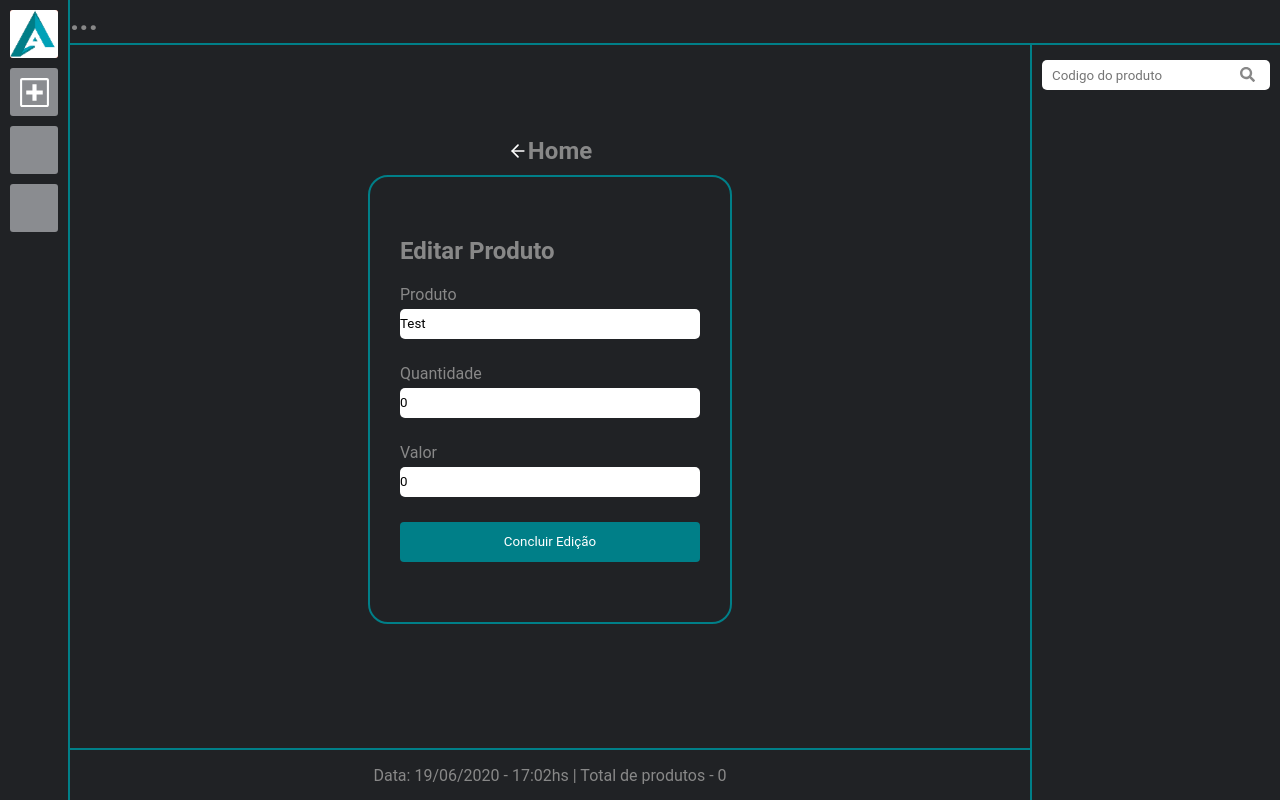
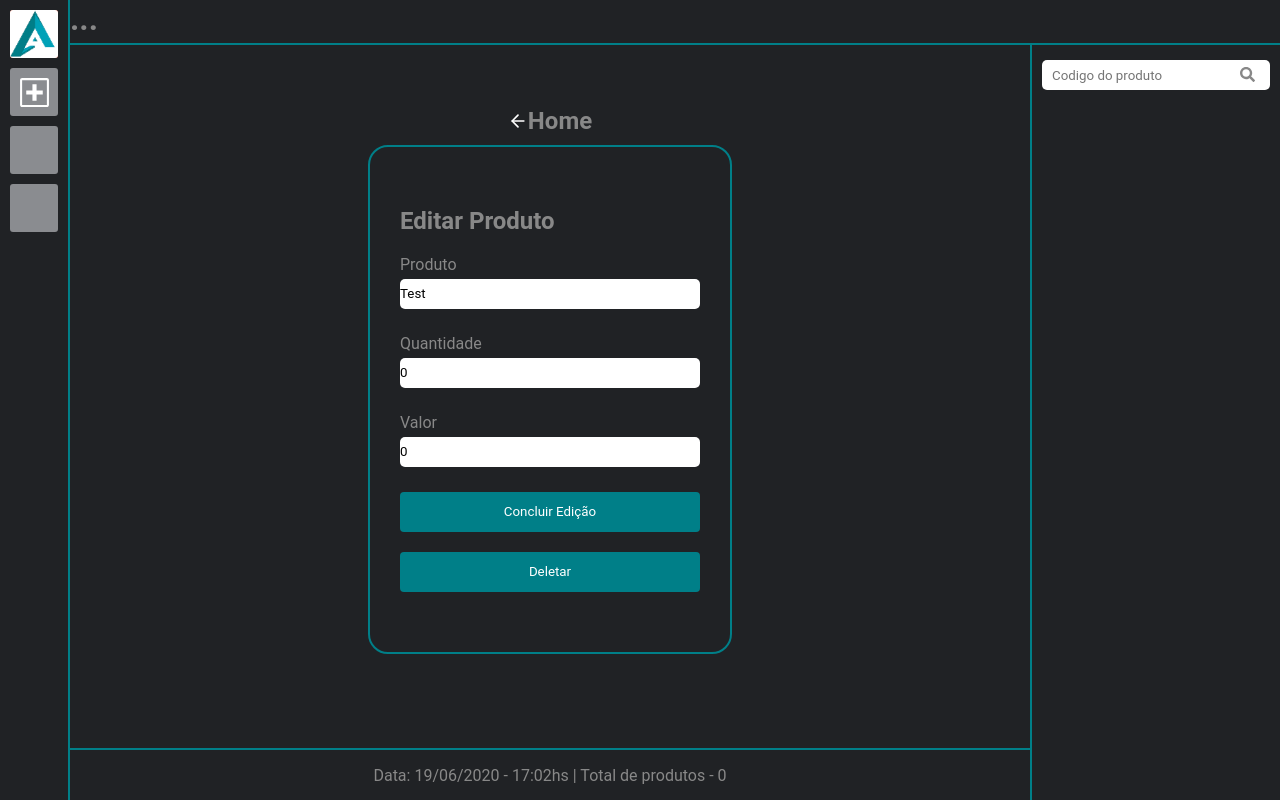
Before and after one commit to diogens/desafio, a React (Create React App) app: page /edit/1 in a window 1280 px wide. Built offline with nearby package versions, Linux system fonts and the light colour scheme; no server answers.

Commit message:
feat: delete em pesquisa e edição de produto

```diff
--- a/src/components/ListProduto/index.tsx
+++ b/src/components/ListProduto/index.tsx
@@ -1,4 +1,4 @@
-import React, { useState, ChangeEvent } from "react";
+import React, { useState, ChangeEvent, MouseEvent } from "react";
 import { FaSearch } from "react-icons/fa";
 
 import { api } from "../../services";
@@ -15,10 +15,10 @@ const ListProduto: React.FC = () => {
     valor: 0,
   });
 
-  const { id, nome, quantidade, valor } = produto;
+  async function handleDelete(event: MouseEvent) {
+    const { id, nome, quantidade, valor } = produto;
+    console.log("oi", event);
 
-  async function handleDelete(event: ChangeEvent<HTMLButtonElement>) {
-    console.log("oi", event);
     const data = {
       id,
       nome,
@@ -28,9 +28,11 @@ const ListProduto: React.FC = () => {
 
     console.log(data);
 
-    /* await api.delete("/api/produto");
+    await api.delete("/api/produto", { data }).then((response) => {
+      console.log(response.data);
+    });
 
-    alert("Produto deletado"); */
+    alert("Produto deletado");
   }
 
   async function handleInputChange(event: ChangeEvent<HTMLInputElement>) {
@@ -72,7 +74,7 @@ const ListProduto: React.FC = () => {
             })}
             qtd={produto.quantidade}
           />
-          <button>deletar</button>
+          <button onClick={handleDelete}>deletar</button>
         </>
       )}
     </S.WrapeContainer>
--- a/src/pages/Edit/index.tsx
+++ b/src/pages/Edit/index.tsx
@@ -1,4 +1,10 @@
-import React, { useEffect, useState, ChangeEvent, FormEvent } from "react";
+import React, {
+  useEffect,
+  useState,
+  ChangeEvent,
+  FormEvent,
+  MouseEvent,
+} from "react";
 import { Link, useHistory } from "react-router-dom";
 
 import { FiArrowLeft } from "react-icons/fi";
@@ -40,6 +46,28 @@ const Register: React.FC = () => {
     setFormulario({ ...formulario, [name]: value });
   }
 
+  async function handleDelete(event: MouseEvent) {
+    const { id, nome, quantidade, valor } = produto;
+    console.log("oi", event);
+
+    const data = {
+      id,
+      nome,
+      quantidade,
+      valor,
+    };
+
+    console.log(data);
+
+    await api.delete("/api/produto", { data }).then((response) => {
+      console.log(response.data);
+    });
+
+    alert("Produto deletado");
+
+    history.push("/");
+  }
+
   async function handleSubmit(event: FormEvent) {
     event.preventDefault();
     const { id } = produto;
@@ -56,7 +84,7 @@ const Register: React.FC = () => {
 
     await api.put(`/api/produto`, data);
 
-    alert("Editado");
+    alert("Atualizado");
 
     history.push("/");
   }
@@ -107,6 +135,7 @@ const Register: React.FC = () => {
               />
             </div>
             <button type="submit">Concluir Edição</button>
+            <button onClick={handleDelete}>Deletar</button>
           </S.Field>
         </form>
       </S.Border>
```
